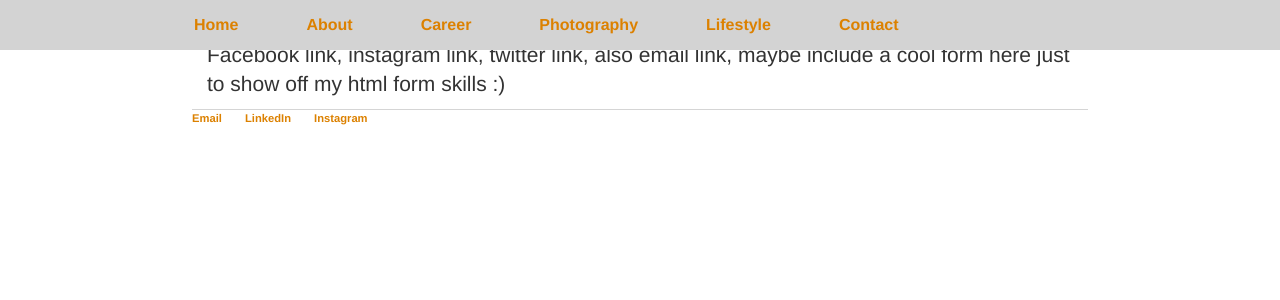
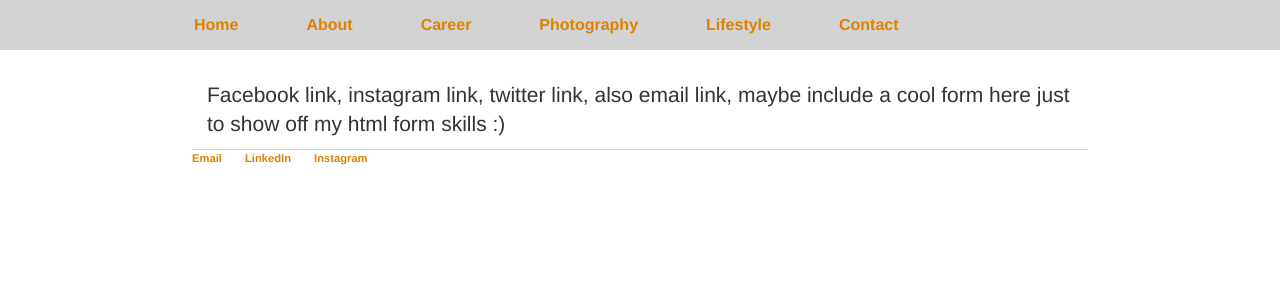
Before and after one commit to itsonlyjaz/itsonlyjaz.github.io, a Jekyll site: the page built from contact/index.html, in a window 1280 px wide. Shown: the top 300 px of the page. Built offline with Jekyll 4.4.1, drawn with Linux system fonts in a browser that asks for light colours.

Commit message:
Update main.css

```diff
--- a/css/main.css
+++ b/css/main.css
@@ -1,10 +1,10 @@
 body {
-    margin: 20px auto;
+    margin: 60px auto;
     width: 70%;
 }
 
 .default {
-    margin: 20px auto;
+    margin: 60px auto;
     width: 70%;
 }
 
```
